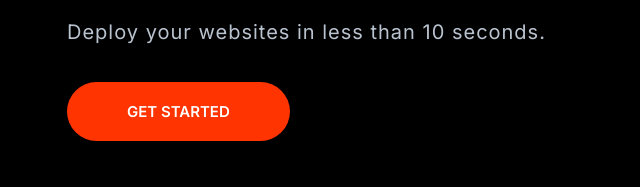
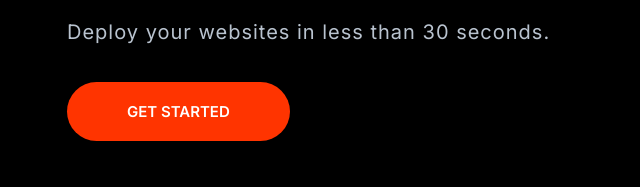
Before and after one commit to Kishore18C/My-html-project, a website built with Parcel: page index.html in a window 1280 px wide. Shown: the part 385-572 px from the top of the page, 3-643 px from the left. Built offline with nearby package versions, Linux system fonts and the light colour scheme.

Commit message:
time changed

```diff
--- a/index.html
+++ b/index.html
@@ -49,7 +49,7 @@
         <header class="block__header hero__content" data-aos="fade-right">
           <h1 class="block__heading">Cloud Hosting for Pros</h1>
           <p class="hero__tagline">
-            Deploy your websites in less than 10 seconds.
+            Deploy your websites in less than 30 seconds.
           </p>
           <a href="#" class="btn btn--accent btn--stretched">Get Started</a>
         </header>
```
